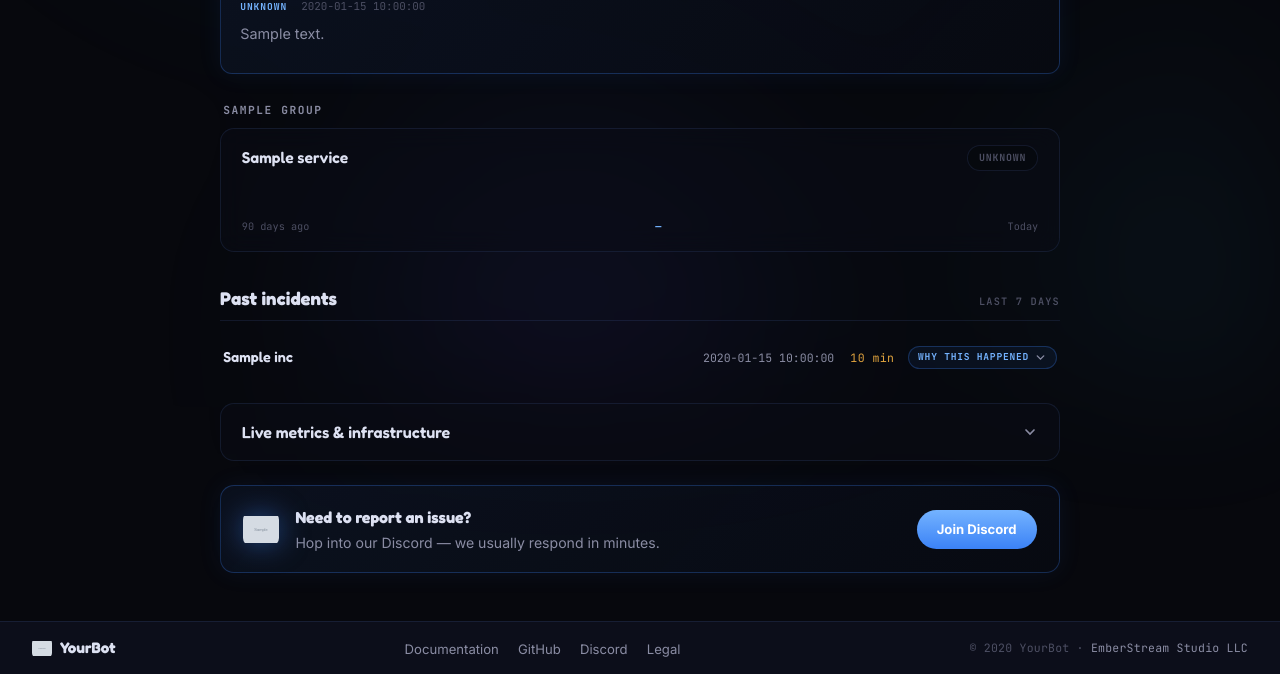
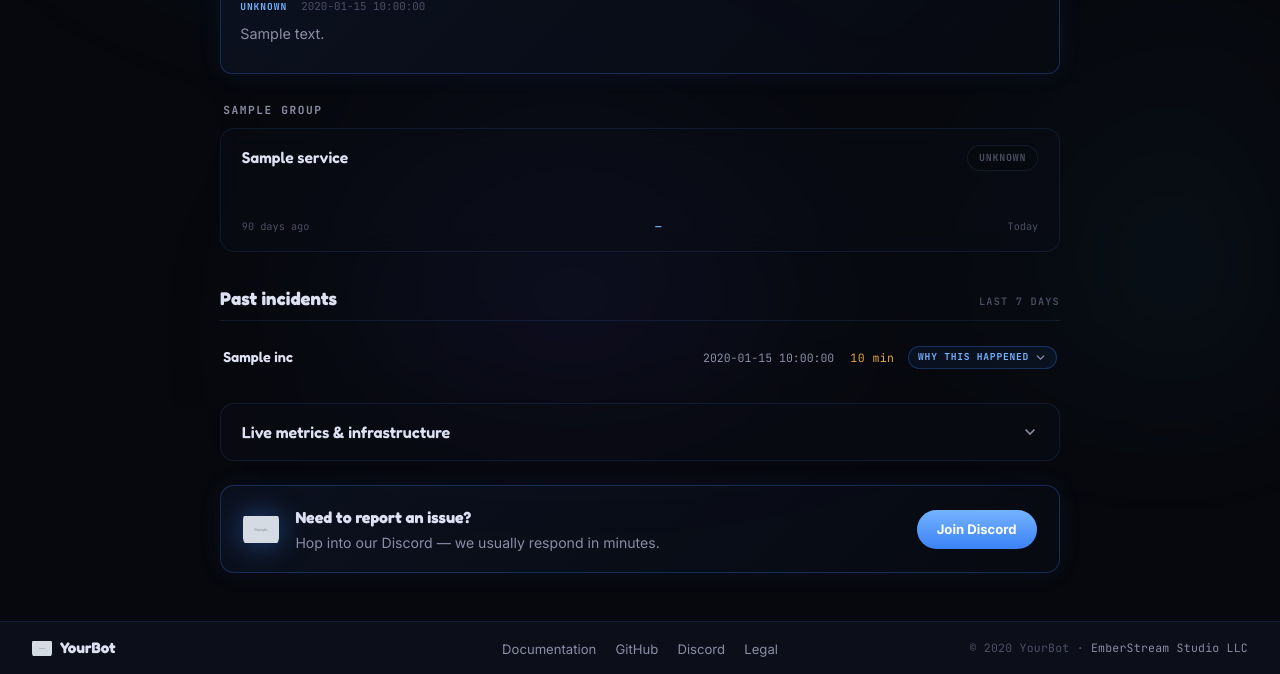
Before and after one commit to NotUSeee/aifaq, a Python web app: template src/status_service/templates/status.html in a window 1280 px wide. Shown: the part 393-1067 px from the top of the page. Run offline with Jinja, Linux system fonts and the light colour scheme; the template is opened without the code that fills it: most values are stand-ins (such as "Sample title", 1, 10 or a date in 2020); grey boxes marked "Sample" are stand-in pictures; some libraries are stand-ins or nearby versions.

Commit message:
Fix footer centering: grid 1fr/auto/1fr (match homepage) so links stay centered; cache-bust v9
Co-Authored-By: Claude Opus 4.8 (1M context) <noreply@anthropic.com>

```diff
--- a/src/status_service/static/status.css
+++ b/src/status_service/static/status.css
@@ -357,15 +357,18 @@ body { padding-top: 56px; }
 /* ── Footer ─────────────────────────────────────────────────────── */
 .landing-footer {
   border-top: 1px solid var(--border); background: var(--abyss);
-  padding: 0.85rem 2rem; display: flex; justify-content: space-between; align-items: center;
-  gap: 1.5rem; flex-wrap: wrap; flex-shrink: 0; position: relative; z-index: 2;
+  padding: 0.85rem 2rem;
+  /* 1fr / auto / 1fr keeps the link group optically centered regardless of
+     how wide the brand (left) and copyright (right) zones get. */
+  display: grid; grid-template-columns: 1fr auto 1fr;
+  align-items: center; gap: 1.5rem; flex-shrink: 0; position: relative; z-index: 2;
 }
-.footer-brand { display: inline-flex; align-items: center; gap: 0.5rem; font-family: var(--font-display); font-size: 0.95rem; font-weight: 700; color: var(--text); }
+.footer-brand { justify-self: start; display: inline-flex; align-items: center; gap: 0.5rem; font-family: var(--font-display); font-size: 0.95rem; font-weight: 700; color: var(--text); }
 .footer-brand-logo { width: 20px; height: 20px; object-fit: contain; border-radius: 5px; }
-.footer-links { list-style: none; margin: 0; padding: 0; display: flex; gap: 1.2rem; flex-wrap: wrap; }
+.footer-links { justify-self: center; list-style: none; margin: 0; padding: 0; display: flex; justify-content: center; gap: 1.2rem; flex-wrap: wrap; }
 .footer-links a { font-family: var(--font-body); font-size: 0.82rem; color: var(--muted); transition: color 0.15s; }
 .footer-links a:hover { color: var(--gold-light); }
-.footer-copy { font-family: var(--font-mono); font-size: 0.72rem; color: var(--muted2); letter-spacing: 0.02em; }
+.footer-copy { justify-self: end; text-align: right; font-family: var(--font-mono); font-size: 0.72rem; color: var(--muted2); letter-spacing: 0.02em; }
 .footer-copy a { color: var(--muted); }
 .footer-copy a:hover { color: var(--gold-light); }
 
@@ -382,7 +385,8 @@ body { padding-top: 56px; }
   .uptime-bar { gap: 1px; height: 26px; }
   .status-help { flex-direction: column; text-align: center; gap: 0.85rem; padding: 1.25rem 1rem; }
   .status-help-text { align-items: center; }
-  .landing-footer { padding: 0.7rem 1.25rem; gap: 0.75rem; flex-direction: column; text-align: center; }
+  .landing-footer { padding: 0.7rem 1.25rem; gap: 0.75rem; grid-template-columns: 1fr; justify-items: center; text-align: center; }
+  .footer-brand, .footer-links, .footer-copy { justify-self: center; text-align: center; }
 }
 @media (max-width: 560px) {
   /* Let the header flow (and wrap) instead of overlapping content. */
--- a/src/status_service/templates/base.html
+++ b/src/status_service/templates/base.html
@@ -10,7 +10,7 @@
   <link rel="icon" type="image/png" sizes="32x32" href="/static/favicon-32.png?v=3"/>
   <link rel="apple-touch-icon" href="/static/apple-touch-icon.png?v=3"/>
   <link rel="alternate" type="application/rss+xml" title="YourBot Status" href="/feed.xml"/>
-  <link rel="stylesheet" href="/static/status.css?v=8"/>
+  <link rel="stylesheet" href="/static/status.css?v=9"/>
   {% block extra_head %}{% endblock %}
 </head>
 <body>
```
Also changed, not shown: tests/test_incident_cause.py (+1 -1 lines).
